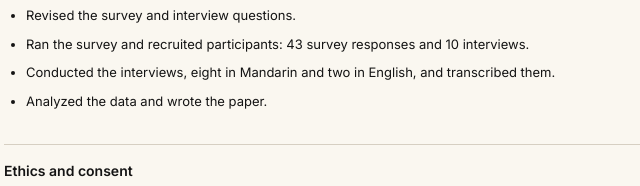
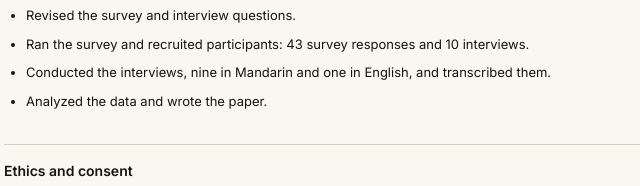
Before and after one commit to jiaxi-pan/jiaxi-pan.github.io, a plain HTML site: page research-selfhood.html in a window 1280 px wide. Shown: the part 1635-1821 px from the top of the page, 144-784 px from the left. Drawn offline with Linux system fonts and the light colour scheme.

Commit message:
Selfhood paper: P7 interview was in Mandarin (nine Mandarin, one English)
Co-Authored-By: Claude Opus 5.5 <noreply@anthropic.com>

```diff
--- a/research-selfhood.html
+++ b/research-selfhood.html
@@ -41,7 +41,7 @@
 <ul><li>I am the sole author of this working paper. I carried out the study as a research assistant at Lo/Be Lab, supervised by Seth Looper.</li>
 <li>Revised the survey and interview questions.</li>
 <li>Ran the survey and recruited participants: 43 survey responses and 10 interviews.</li>
-<li>Conducted the interviews, eight in Mandarin and two in English, and transcribed them.</li>
+<li>Conducted the interviews, nine in Mandarin and one in English, and transcribed them.</li>
 <li>Analyzed the data and wrote the paper.</li></ul>
 <h2>Ethics and consent</h2>
 <p>Participation was voluntary. Participants were recruited through the author's personal networks on WeChat and Instagram, and some passed the survey on to friends. The survey opened with a consent question that every respondent accepted; interviewees gave verbal consent after a short introduction to the study. The survey did not ask for names, interviews were recorded with permission, and participants are identified by number. Recordings were deleted after transcription; only de-identified notes and quotes were kept. One participant was a client of the supervisor's consulting practice. Interviews were transcribed automatically on the recording device and corrected by hand. ChatGPT, with model training turned off, was used to help translate the Mandarin interviews and check descriptive figures; every quoted passage was verified against the transcripts. The study was exploratory and was not reviewed by an institutional review board.</p></div>
```
Also changed, not shown: 1 other file.
